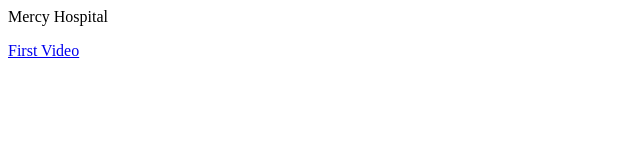
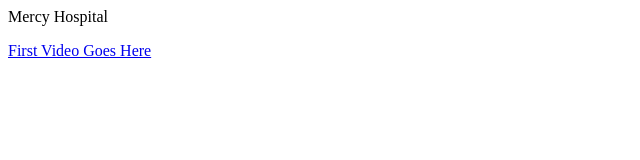
Before and after one commit to DigitalGizmo/mercy_project, a plain HTML site: page index.html in a window 1280 px wide. Shown: the full height of the page, 0-640 px from the left. Drawn offline with Linux system fonts and the light colour scheme.

Commit message:
test commit

```diff
--- a/index.html
+++ b/index.html
@@ -4,6 +4,6 @@
 </head>
 <body>
 	<p>Mercy Hospital</p>
-	<p><a href="video1.html">First Video</a></p>
+	<p><a href="video1.html">First Video Goes Here</a></p>
 </body>
 </html>
```
